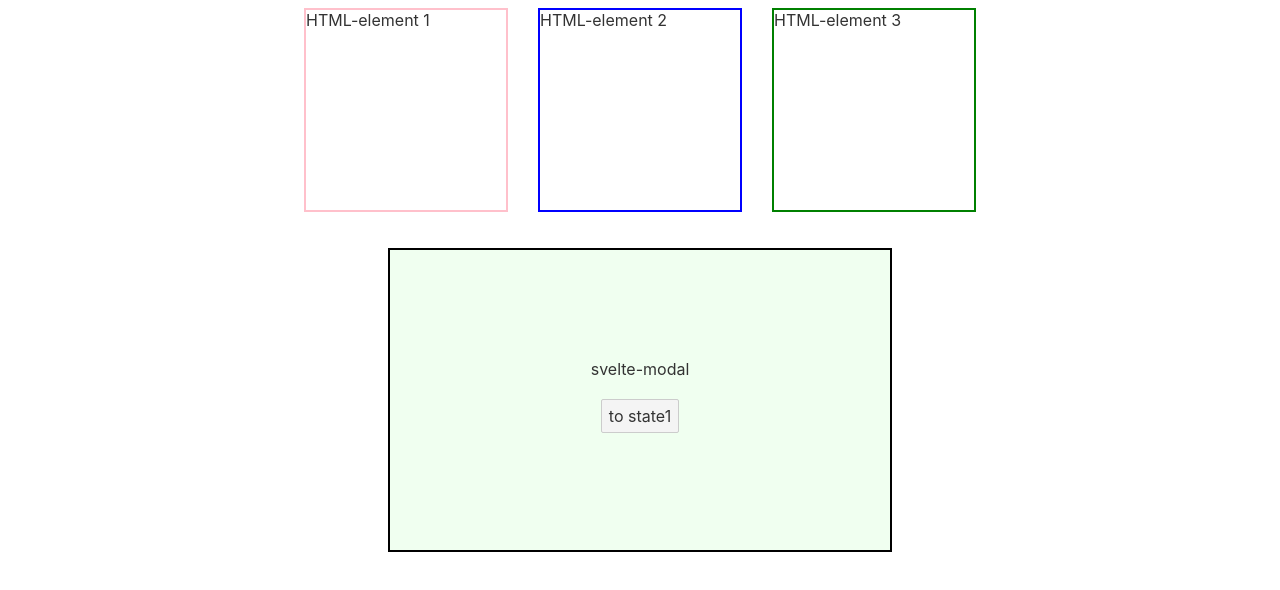
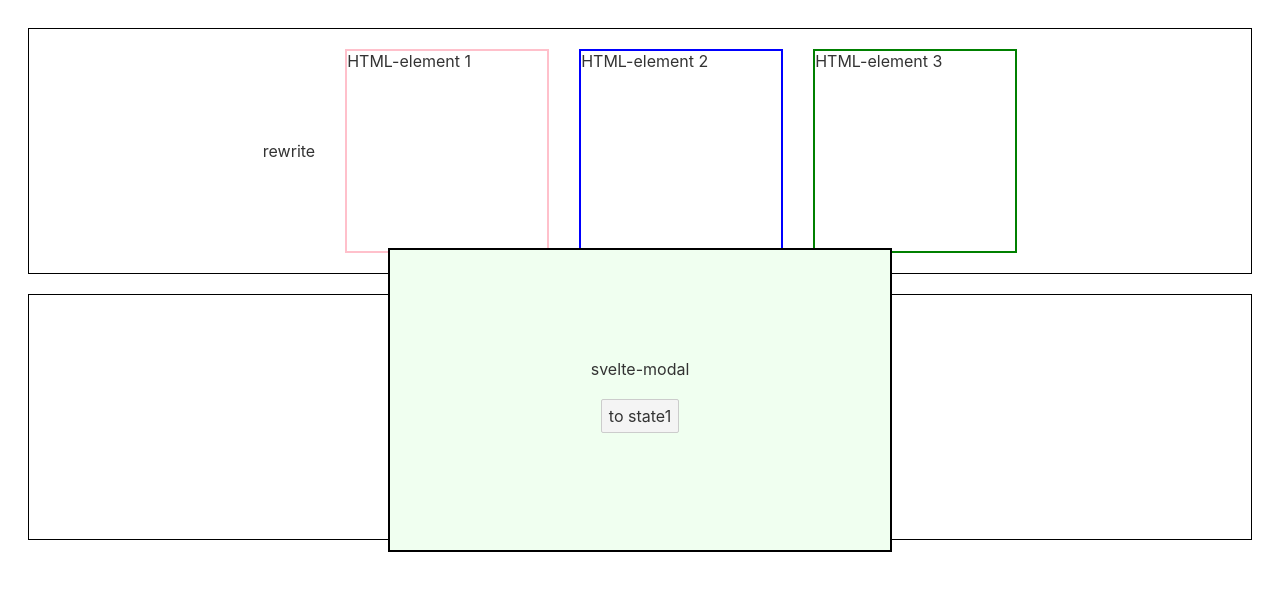
Before and after one commit to keisssss/svelte-to-ts, a Svelte app: page / in a window 1280 px wide. Shown: the top 590 px of the page. Built offline with nearby package versions, Linux system fonts and the light colour scheme.

Commit message:
refactoring

```diff
--- a/public/index.html
+++ b/public/index.html
@@ -15,6 +15,7 @@
 
   <body>
     <div class="block-container">
+      <span>rewrite</span>
       <div class="block" style="border: 2px solid pink">
         HTML-element 1
         <!-- <img src="https://picsum.photos/id/237/200" alt="" /> -->
@@ -28,6 +29,13 @@
         <!-- <img src="https://picsum.photos/id/1025/200" alt="" /> -->
       </div>
     </div>
+    <div class="insert-container">
+      <span>insert</span>
+      <div class="block" style="border: 2px solid red">
+        HTML-element 4
+        <!-- <img src="https://picsum.photos/id/237/200" alt="" /> -->
+      </div>
+    </div>
   </body>
 </html>
 
@@ -36,7 +44,19 @@
     display: flex;
     justify-content: center;
     align-items: center;
-    gap: 20px 30px;
+    gap: 30px;
+    border: 1px solid black;
+    padding: 20px;
+    margin: 20px;
+  }
+  .insert-container {
+    display: flex;
+    justify-content: center;
+    align-items: center;
+    gap: 30px;
+    border: 1px solid black;
+    padding: 20px;
+    margin: 20px;
   }
   .block {
     height: 200px;
--- a/src/App.svelte
+++ b/src/App.svelte
@@ -34,13 +34,13 @@
     svelte-embed 3
     <button
       on:click={() => {
-        onClick("state4");
+        onClick("state6");
       }}
     >
       to state4</button
     >
   </div>
-{:else if $state === "state4"}
+{:else if $state === "state6"}
   <div class="modal-container" data-state="state3">
     <div class="modal">
       svelte-modal
--- a/src/main.js
+++ b/src/main.js
@@ -2,38 +2,50 @@
 import { writable, get } from "svelte/store";
 import { afterUpdate } from "svelte";
 
-export const state = writable("state4");
+export const state = writable("state6");
 
 const stateToTarget = {
   state1: {
     style: "embed",
     type: "change",
-    target: document.querySelector(
+    element: document.querySelector(
       "body > div:nth-of-type(1) > div:nth-of-type(1)"
     ),
   },
   state2: {
     style: "embed",
     type: "change",
-    target: document.querySelector(
+    element: document.querySelector(
       "body > div:nth-of-type(1) > div:nth-of-type(2)"
     ),
   },
   state3: {
     style: "embed",
     type: "change",
-    target: document.querySelector(
+    element: document.querySelector(
       "body > div:nth-of-type(1) > div:nth-of-type(3)"
     ),
   },
   state4: {
+    style: "embed",
+    type: "insert-before",
+    element: document.querySelector("body > div:nth-of-type(2) > div"),
+  },
+  state5: {
+    style: "embed",
+    type: "insert-after",
+    element: document.querySelector("body > div:nth-of-type(2) > div"),
+  },
+  state6: {
     style: "modal",
     type: "",
-    target: document.body,
+    element: document.body,
   },
 };
 
 function mountReplace(Component, options) {
+  const target = options.target;
+  console.log(target);
   document.querySelectorAll("#svelte-container").forEach((e) => {
     e.remove();
   });
@@ -43,24 +55,24 @@
   frag.style.width = "100%";
   frag.style.top = 0;
   frag.style.left = 0;
-  if (options.target.style === "modal") {
+  if (target.style === "modal") {
     frag.style.position = "absolute";
-  } else if (options.target.style === "embed") {
-    if (options.target.type === "change") {
-      const elements = options.target.target.children;
-      if (elements.length !== 0) {
-        while (elements.length) {
-          elements.item(0).remove();
+  } else if (target.style === "embed") {
+    if (target.type === "change") {
+      const elems = target.element.children;
+      if (elems.length !== 0) {
+        while (elems.length) {
+          elems.item(0).remove();
         }
       } else {
-        options.target.target.innerHTML = "";
+        target.element.innerHTML = "";
       }
     }
   }
 
   //   const frag = document.createDocumentFragment();
   new Component({ ...options, target: frag });
-  options.target.target.appendChild(frag);
+  target.element.appendChild(frag);
 }
 
 state.subscribe((v) => {
```
